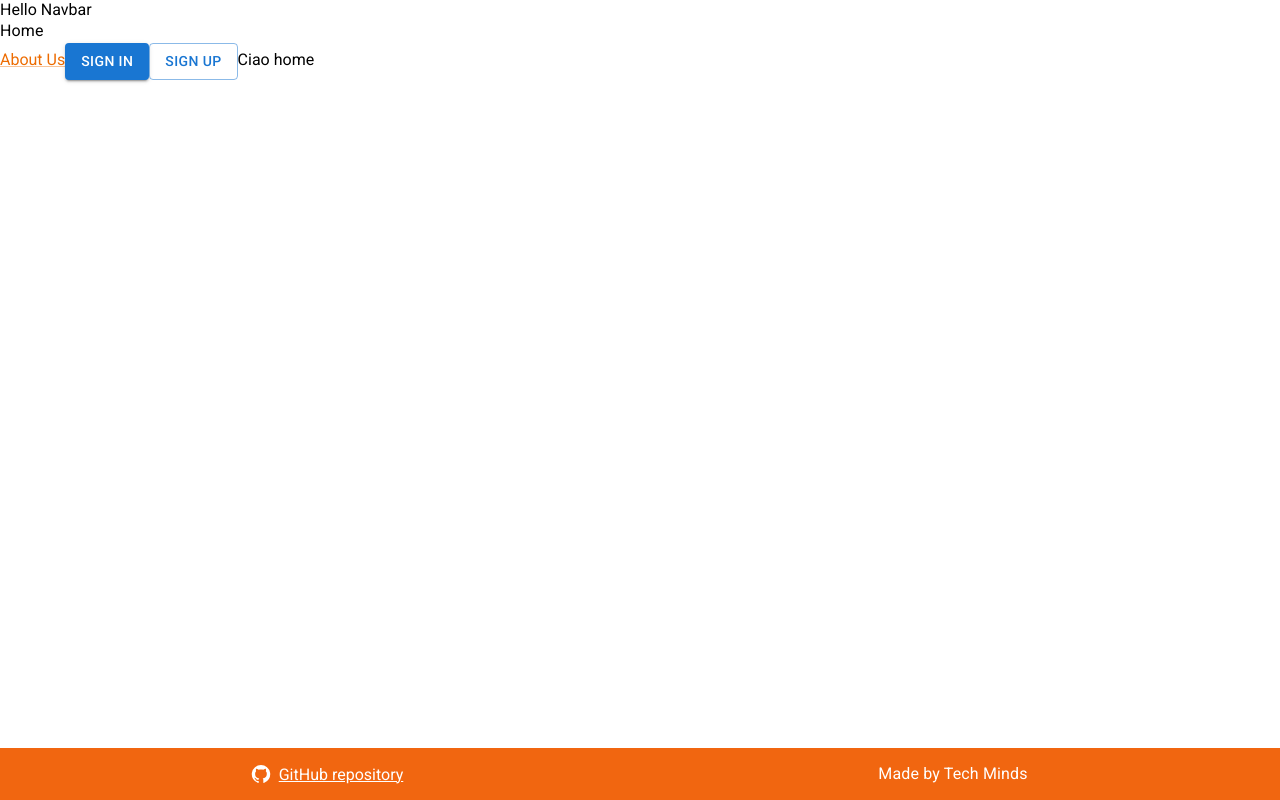
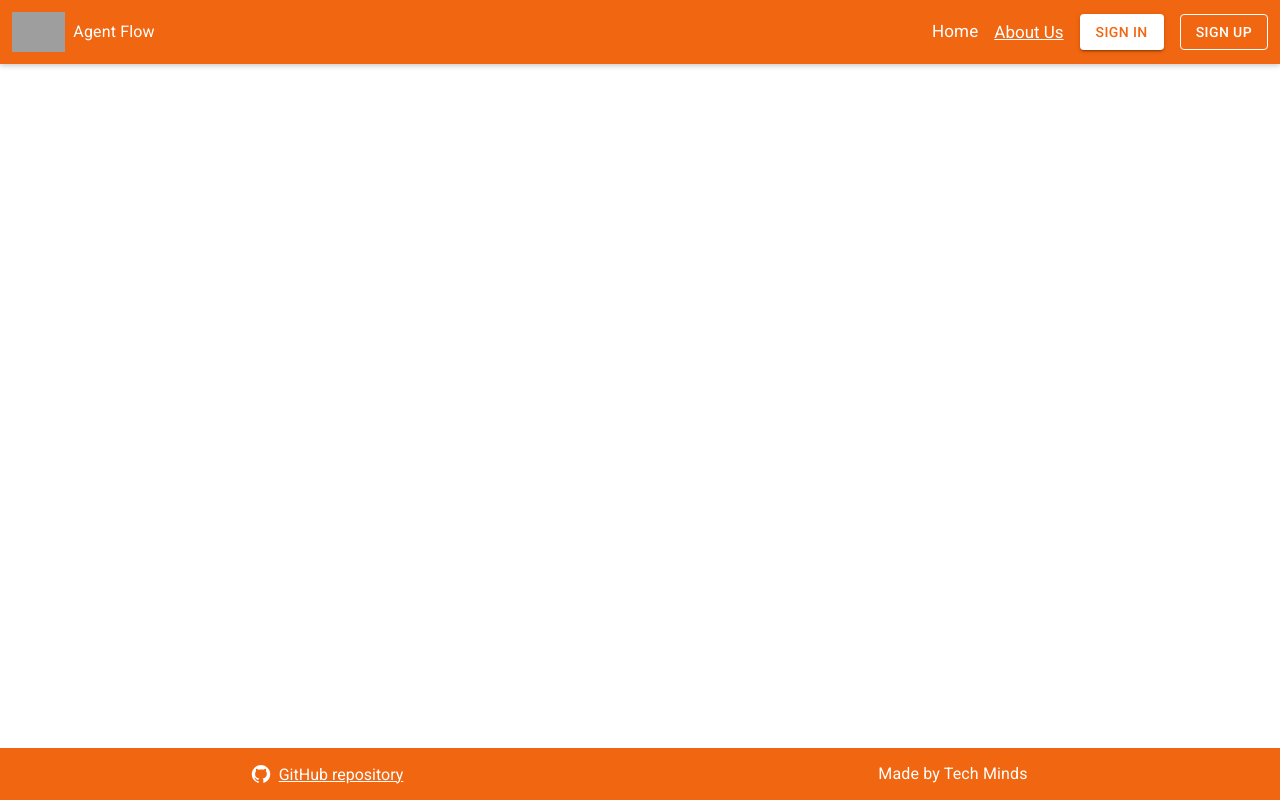
Before and after one commit to techminds-unipd/AgentFlow, a React (Vite) app in the folder frontend/: page / in a window 1280 px wide. Built offline with nearby package versions, Linux system fonts and the light colour scheme; grey boxes are pictures that could not be loaded.

Commit message:
aggiunta logo, proprietà grafiche

```diff
--- a/frontend/src/components/CustomButton/CustomButton.tsx
+++ b/frontend/src/components/CustomButton/CustomButton.tsx
@@ -4,6 +4,7 @@ import {
     LinkProps as RouterButtonProps,
   } from 'react-router';
 import React from "react";
+import '../../index.css'
 
 interface CustomButtonProps {
   name: string,
@@ -11,7 +12,24 @@ interface CustomButtonProps {
   variant?: "contained" | "outlined"
 }
 
-export const CustomButton=( {name, link, variant = "contained"}: CustomButtonProps) =>{
+export const CustomButton = ({ name, link, variant = "contained" }: CustomButtonProps) => {
+
+  const getButtonStyles = (variant: string) => {
+      if (variant === "outlined") {
+          return {
+              textColor: 'var(--white-text)',
+              backgroundColor: 'var(--maincolor)',
+          };
+      } else if (variant === "contained") {
+          return {
+              textColor: 'var(--maincolor)',
+              backgroundColor: 'var(--white-text)',
+          };
+      }
+  };
+
+  const { textColor, backgroundColor } = getButtonStyles(variant);
+
   const ButtonBehavior = React.forwardRef<HTMLAnchorElement, Omit<RouterButtonProps, 'to'>>(
       (props, ref) => (
           <RouterButton
@@ -21,9 +39,23 @@ export const CustomButton=( {name, link, variant = "contained"}: CustomButtonPro
           />
       ),
   );
-    return(
-        <>
-            <Button component={ButtonBehavior} href={link} variant={variant}>{name}</Button>
-        </>
-    )
-}
+
+  return (
+      <Button
+          component={ButtonBehavior}
+          href={link}
+          variant={variant}
+          sx={{
+              backgroundColor: backgroundColor,
+              color: textColor,
+              borderColor: textColor,
+              '&:hover': {
+                  backgroundColor: textColor,
+                  color: backgroundColor,
+              },
+          }}
+      >
+          {name}
+      </Button>
+  );
+};
--- a/frontend/src/components/CustomLink/CustomLink.tsx
+++ b/frontend/src/components/CustomLink/CustomLink.tsx
@@ -5,6 +5,7 @@ import {
     LinkProps as RouterLinkProps,
   } from 'react-router';
 import React from "react";
+import '../../index.css'
 
 interface CustomLinkProps {
     name: string,
@@ -30,8 +31,18 @@ export const CustomLink=( {name, link}: CustomLinkProps) =>{
       );
     return(
         <>
-            {pathname===link?<Typography>{name}</Typography>:
-            <Link component={LinkBehavior} underline='always' color={'warning'}>{name}</Link>
+            {pathname===link?<Typography sx={{ fontSize: 17 }}>{name}</Typography>:
+            <Link
+                component={LinkBehavior}
+                underline='always'
+                sx={{
+                    color: 'var(--white-text)',
+                    textDecoration: 'underline var(--white-text)',
+                    fontSize: 17
+                }}
+            >
+                {name}
+            </Link>
             }
         </>
     )
--- a/frontend/src/components/Navbar/Navbar.tsx
+++ b/frontend/src/components/Navbar/Navbar.tsx
@@ -1,15 +1,43 @@
-import { CustomLink } from '../CustomLink/CustomLink.tsx'
-import { CustomButton } from '../CustomButton/CustomButton.tsx'
+import { Grid2 } from '@mui/material';
+import { CustomLink } from '../CustomLink/CustomLink.tsx';
+import { CustomButton } from '../CustomButton/CustomButton.tsx';
+import { Typography } from '@mui/material';
+import '../../index.css';
 
+export const Navbar = () => {
+    return (
+        <Grid2
+            container
+            position="fixed"
+            top={0}
+            width="100%"
+            padding={1.5}
+            justifyContent="space-between"
+            alignItems="center"
+            sx={{
+                backgroundColor: 'var(--maincolor)',
+                color: 'var(--white-text)',
+                boxShadow: '0px 2px 5px rgba(0, 0, 0, 0.2)',
+                zIndex: 1000,
+            }}
+        >
+            <Grid2 display="flex" gap={1} alignItems="center">
+                <img
+                    src="../../assets/Logo.Tech-Minds-fe.png"  // DA FIXARE PERCORSO
+                    alt="Logo"
+                    style={{ height: 40, width: 'auto' }}
+                />
+                <Typography variant="body1" sx={{ color: 'var(--white-text)' }}>
+                    Agent Flow
+                </Typography>
+            </Grid2>
 
-export const Navbar=()=>{
-    return(
-        <>
-            Hello Navbar
-            <CustomLink name='Home' link='/' />
-            <CustomLink name='About Us' link='/aboutus' />
-            <CustomButton name="Sign In" link="/signin" variant="contained"/>
-            <CustomButton name="Sign Up" link="/signup" variant="outlined"/>
-        </>
-    )
-}
+            <Grid2 display="flex" gap={2} alignItems="center">
+                <CustomLink name="Home" link="/" />
+                <CustomLink name="About Us" link="/aboutus" />
+                <CustomButton name="Sign In" link="/signin" />
+                <CustomButton name="Sign Up" link="/signup" variant="outlined" />
+            </Grid2>
+        </Grid2>
+    );
+};
```
Also changed, not shown: frontend/src/assets/Logo.Tech-Minds-fe.png (added). Lines whose indentation alone changed are shown as unchanged.
